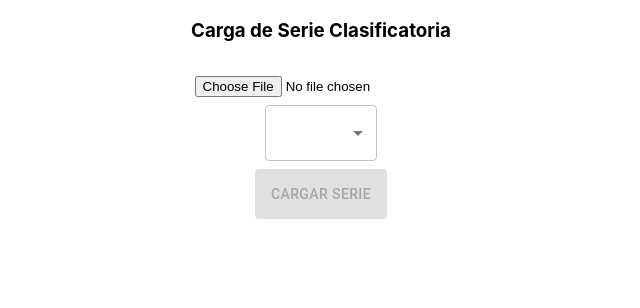
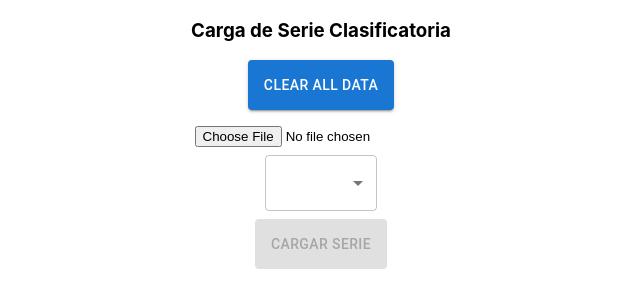
Before and after one commit to astreiten/show-midget-tiempos, a React (Create React App) app: page / in a window 1280 px wide. Shown: the top 308 px of the page, without its empty margins (319-959 px from the left). Built offline with nearby package versions, Linux system fonts and the light colour scheme.

Commit message:
* clear button

```diff
--- a/src/App.js
+++ b/src/App.js
@@ -147,6 +147,26 @@ function App() {
         sx={{
           display: "flex",
           justifyContent: "center",
+        }}
+      >
+        <Button
+          variant="contained"
+          onClick={() => {
+            setSeriesCargadas([]);
+            setPositions([]);
+          }}
+          style={{ height: 50 }}
+        >
+          Clear all data
+        </Button>
+      </Grid>
+      <Grid
+        item
+        xs={12}
+        md={12}
+        sx={{
+          display: "flex",
+          justifyContent: "center",
           margin: "0.5rem",
           height: imagePath && "10rem",
         }}
```
